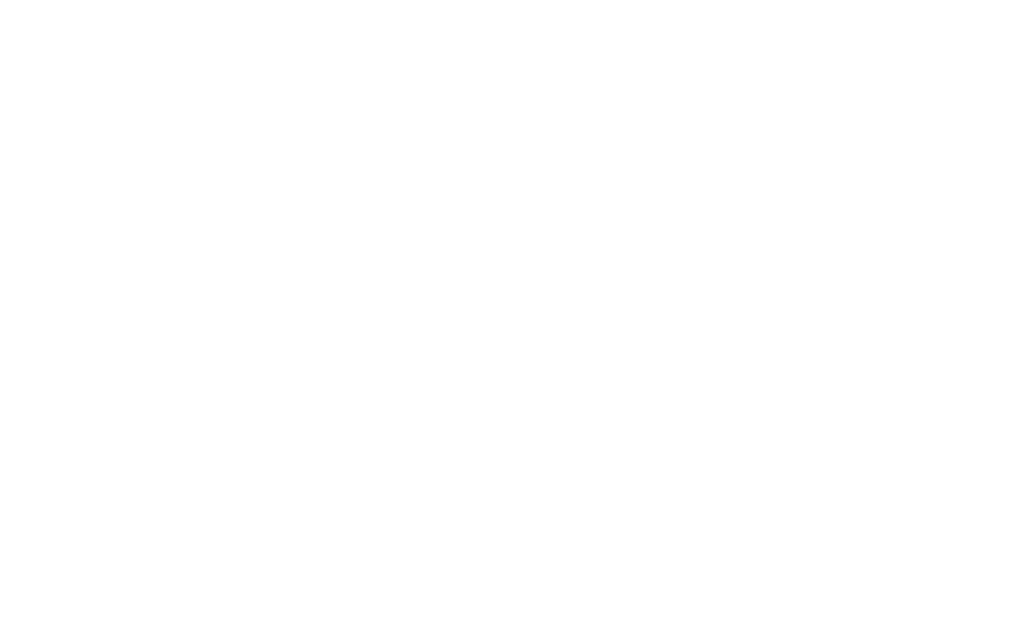
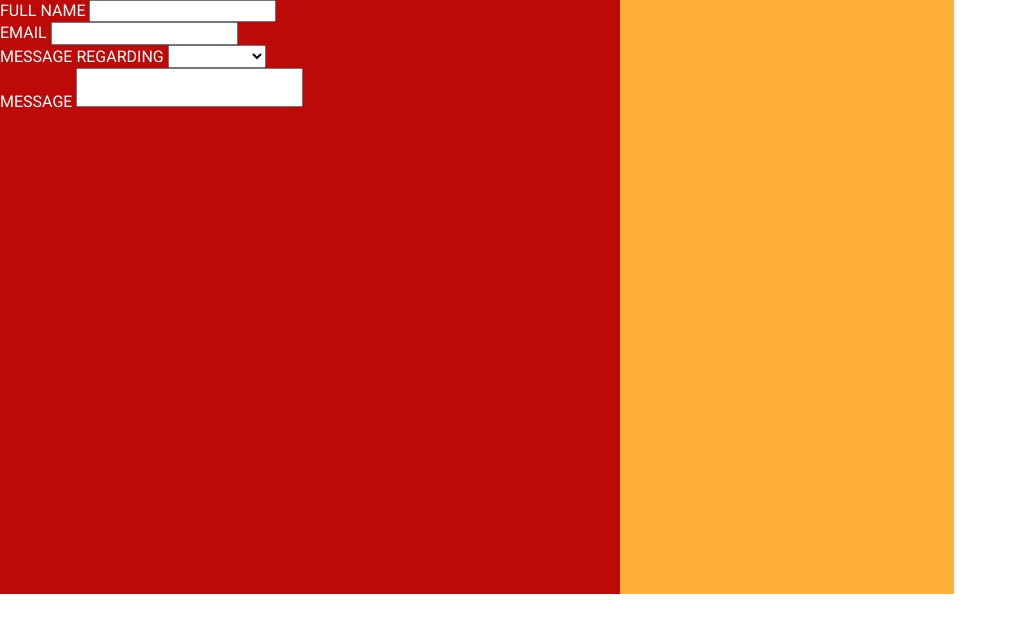
Before and after one commit to NabeelMansour/Duck-form, a plain HTML site: page index.html in a window 1280 px wide. Shown: the whole page, without its empty margins (0-1017 px from the left). Drawn offline with nearby package versions, Linux system fonts and the light colour scheme; files that its build step writes are made by us from their sources.

Commit message:
added some styles

```diff
--- a/css/style.css
+++ b/css/style.css
@@ -0,0 +1,24 @@
+* {
+  margin: 0;
+  padding: 0;
+  box-sizing: border-box;
+}
+
+body {
+  font-family: 'Roboto', sans-serif;
+}
+
+form {
+  max-width: 954px;
+  width: 100%;
+  min-height: 594px;
+  background: linear-gradient(to right, #BE0909 65%, #FFB039 35%);
+  color: #fff;
+  text-transform: uppercase;
+  display: flex;
+  flex-direction: column;
+}
+
+#message {
+  resize: none;
+}
--- a/index.html
+++ b/index.html
@@ -4,8 +4,45 @@
     <meta charset="UTF-8" />
     <meta http-equiv="X-UA-Compatible" content="IE=edge" />
     <meta name="viewport" content="width=device-width, initial-scale=1.0" />
-    <link rel="stylesheet" href="style.css" />
+    <link
+      rel="stylesheet"
+      href="https://cdnjs.cloudflare.com/ajax/libs/normalize/8.0.1/normalize.min.css"
+      integrity="sha512-NhSC1YmyruXifcj/KFRWoC561YpHpc5Jtzgvbuzx5VozKpWvQ+4nXhPdFgmx8xqexRcpAglTj9sIBWINXa8x5w=="
+      crossorigin="anonymous"
+      referrerpolicy="no-referrer"
+    />
+    <link rel="preconnect" href="https://fonts.googleapis.com" />
+    <link rel="preconnect" href="https://fonts.gstatic.com" crossorigin />
+    <link
+      href="https://fonts.googleapis.com/css2?family=Roboto:wght@400;700&display=swap"
+      rel="stylesheet"
+    />
+    <link rel="stylesheet" href="./css/style.css" />
     <title>Duck Form</title>
   </head>
-  <body></body>
+  <body>
+    <form action="#" method="post">
+      <div>
+        <label for="fullname">full name</label>
+        <input type="text" name="fullname" id="fullname" />
+      </div>
+      <div>
+        <label for="email">email</label>
+        <input type="email" name="email" id="email" />
+      </div>
+      <div>
+        <label for="message-dropdown">message regarding</label>
+        <select name="regarding" id="message-dropdown">
+          <option value=""></option>
+          <option value="regards">HTML</option>
+          <option value="regards">CSS</option>
+          <option value="regards">JavaScript</option>
+        </select>
+      </div>
+      <div class="message-text">
+        <label for="message">message</label>
+        <textarea name="message" id="message" cols="25" rows="2"></textarea>
+      </div>
+    </form>
+  </body>
 </html>
```
Also changed, not shown: img/hiclipart 2.png (added).
